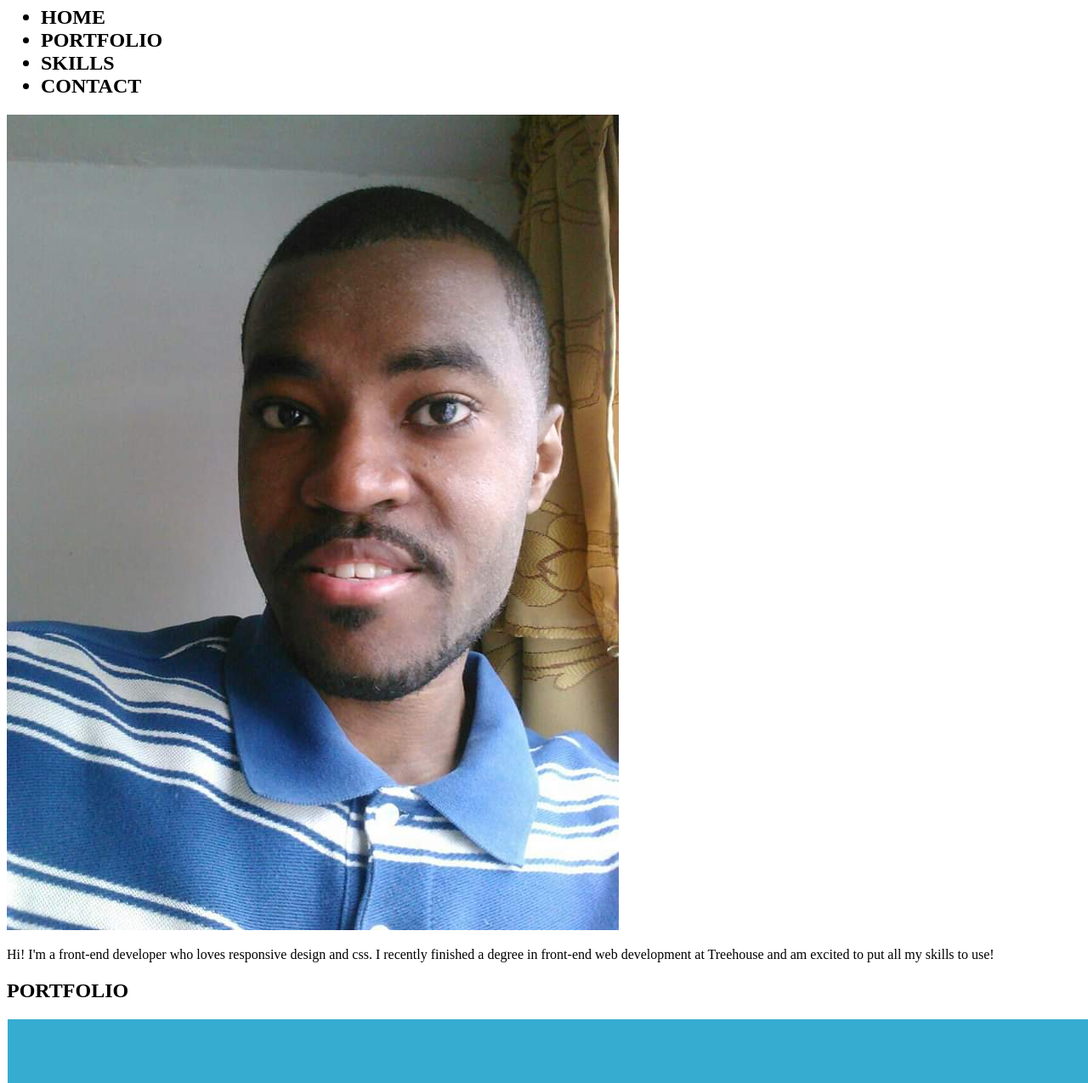
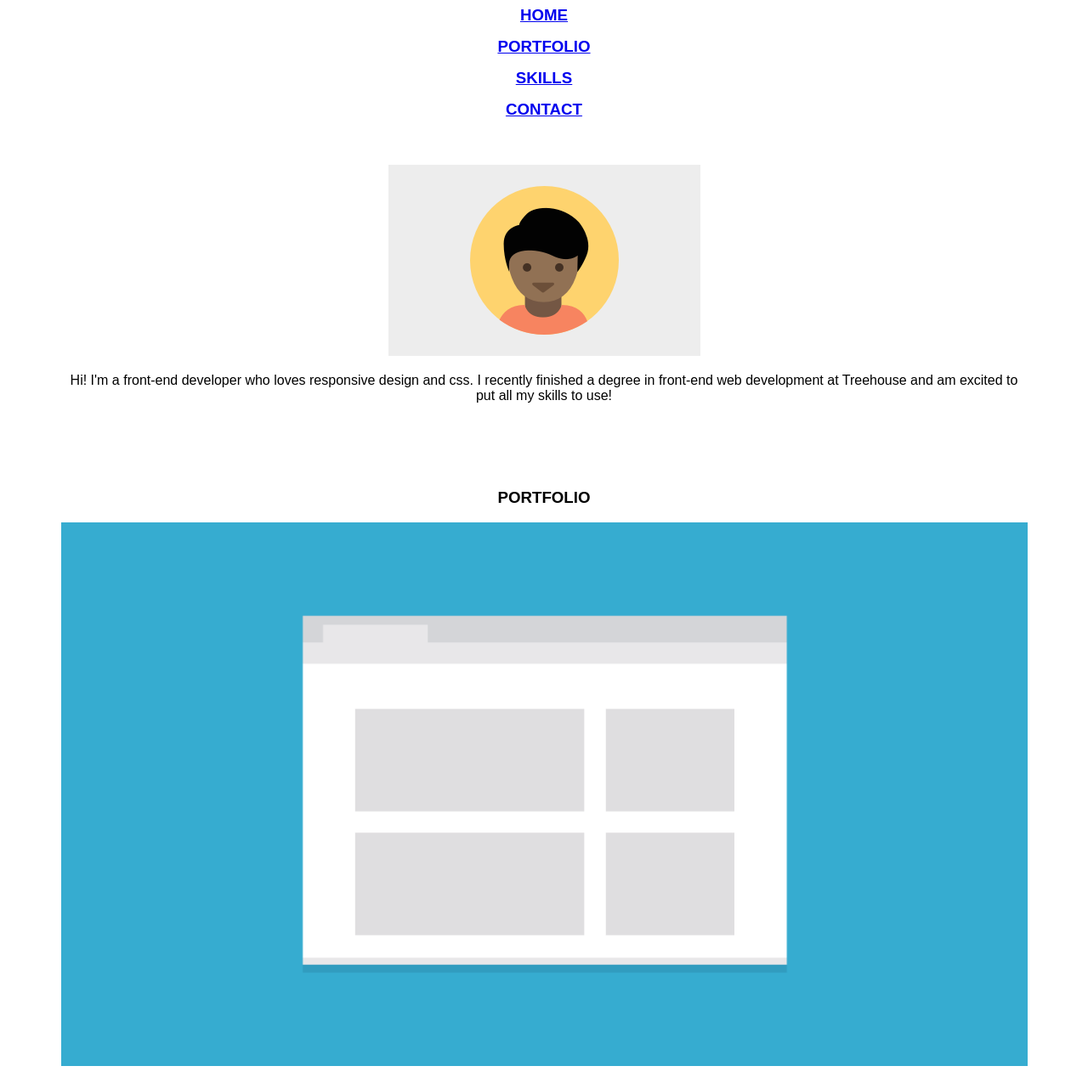
Before and after one commit to junior66/Techdegree-Project-2, a plain HTML site: page index.html in a window 1280 px wide. Shown: the part 73-1348 px from the top of the page at 85% size. Drawn offline with Linux system fonts and the light colour scheme.

Commit message:
Updated css data

```diff
--- /dev/null
+++ b/css/styles.css
@@ -0,0 +1,57 @@
+* {
+    font-family: 'Fjalla One', sans-serif;
+    box-sizing: border-box;
+}
+
+.profile-pic {
+    margin-top: 20px;
+}
+
+.main-header {
+    text-align: center;
+}
+
+li {
+    list-style: none;
+    padding-bottom: 15px;
+}
+
+.intro-prg {
+    margin-right: 5%;
+    margin-left: 5%;
+}
+
+.mid-section {
+    margin-right: 5%;
+    margin-left: 5%;
+}
+
+p {
+    max-width: 100%;
+    text-align: center;
+}
+
+h2,
+h3 {
+    text-align: center;
+}
+
+.portfolio-heading {
+    margin-top: 100px;
+}
+
+.contact {
+    margin-top: 100px;
+}
+
+.footer-name {
+    float: left;
+}
+
+.top {
+    float: right;
+}
+
+.portfolio-unit {
+    max-width: 100%;
+}
--- a/index.html
+++ b/index.html
@@ -4,63 +4,65 @@
     <meta charset="UTF-8">
     <meta name="viewport" content="width=device-width, initial-scale=1.0">
     <title>Junior Aidee's Portfolio Units</title>
+    <link href="https://fonts.googleapis.com/css2?family=Abel&display=swap" rel="stylesheet">
+    <link rel="stylesheet" href="css/styles.css">
 </head>
 <body>
-    <header>
-        <h1>Junior Aidee</h1>
-        <nav>
-            <ul><h2>
-                <li>HOME</li>
-                <li>PORTFOLIO</li>
-                <li>SKILLS</li>
-                <li>CONTACT</li></h2>
-            </ul>
+    <header class="main-header">
+        <h1 class="name">Junior Aidee</h1>
+        <nav main-nav>
+            <h3>
+                <li><a href="#HOME">HOME</a></li>
+                <li><a href="#PORTFOLIO">PORTFOLIO</a></li>
+                <li><a href="#SKILLS">SKILLS</a></li>
+                <li><a href="#CONTACT">CONTACT</a></li>
+            </h3>
         </nav>
-        <img src="images/my_profile_pic.jpg" alt="My picture">
-        <p>Hi! I'm a front-end developer who loves responsive design and css. I recently finished a degree in front-end web development at Treehouse and am excited to put all my skills to use!</p>
+        <img class="profile-pic" src="images/responsive-layout-profile.png" alt="My picture">
+        <p class="intro-prg">Hi! I'm a front-end developer who loves responsive design and css. I recently finished a degree in front-end web development at Treehouse and am excited to put all my skills to use!</p>
     </header>
-    <main>
-        <h2>PORTFOLIO</h2>
+    <main class="mid-section">
+        <h3 class="portfolio-heading" id="PORTFOLIO">PORTFOLIO</h3>
         <div>
-            <img src="images/portfolio-1.png" alt="Marketing Unit">
+            <img src="images/portfolio-1.png" alt="Marketing Unit" class="portfolio-unit">
             <h3>Marketing Page</h3>
             <p>This project shows the front page of a marketing website meant for a specific business I'm interested in.</p>
         </div>
         <div>
-            <img src="images/portfolio-2.png" alt="Search Page">
+            <img src="images/portfolio-2.png" alt="Search Page" class="portfolio-unit">
             <h3>Search Page</h3>
             <p>This project searches through a specific database to find information that the user is tryng to look up.</p>
         </div>
         <div>
-            <img src="images/portfolio-3.png" alt="Travel Appt">
+            <img src="images/portfolio-3.png" alt="Travel Appt" class="portfolio-unit">
             <h3>Travel App</h3>
             <p>This project compares travel times based on different transportation methods and tells you the best one.</p>
         </div>
         <div>
-            <img src="images/portfolio-4.png" alt="Map of Favorite Spots">
+            <img src="images/portfolio-4.png" alt="Map of Favorite Spots" class="portfolio-unit">
             <h3>Map of Favorite Spots</h3>
             <p>This project uses mapping apis to plot points for my favorite spots in the city for a do it yourselfer walking tour.</p>
         </div>
         <div>
-            <img src="images/portfolio-5.png" alt="Photo Gallery">
+            <img src="images/portfolio-5.png" alt="Photo Gallery" class="portfolio-unit">
             <h3>Photo Gallery</h3>
             <p>This project shows pictures from a recent trip to the viewer and allows them to easily navigate through photos.</p>
         </div>
         <div>
-            <img src="images/portfolio-6.png" alt="Calculator">
+            <img src="images/portfolio-6.png" alt="Calculator" class="portfolio-unit">
             <h3>Calculator</h3>
             <p>Someone can enter in the numbers they want, and press the big blue button and get the result.</p>
         </div>
-    <h3>SKILLS</h3>
+    <h3 id="SKILLS">SKILLS</h3>
         <p>I am skilled in HTML and CSS. I will soon learn about Java Script.</p>
-    <h3>CONTACT</h3>
+    <h3 class="contact" id="CONTACT">CONTACT</h3>
         <p>If you're interested in chatting and want more information about what I've been working on, I'd love to hear from you!
         <p>Phone (215) 833-1796</p>
         <p>E-mail jraidee@gmail.com</p>
     </main>
-    <footer>
-        <h6>Junior Aidee</h6>
-        <h6>BACK TO TOP</h6>
+    <footer class="main-footer">
+        <h5 class="footer-name">Junior Aidee</h6>
+        <h6 class="top"><a href=#top>BACK TO TOP</a></h6>
     </footer>
 
 </body>
```
Also changed, not shown: images/my_profile_pic.jpg (deleted).
